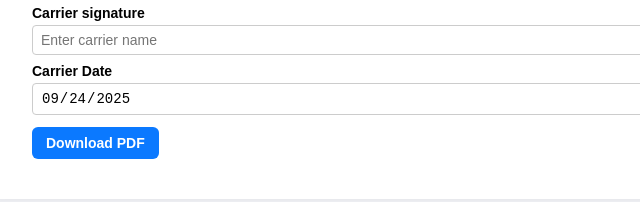
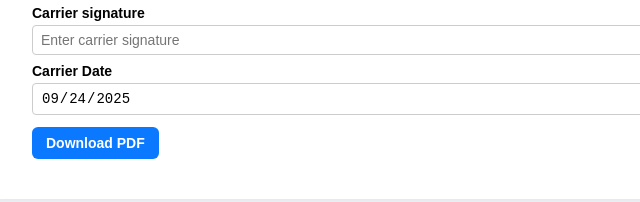
Before and after one commit to urbansxpress-ux/Dispatcher-Carrier-Agreemen1, a plain HTML site: page index.html in a window 1280 px wide. Shown: the part 1140-1342 px from the top of the page, 208-848 px from the left. Drawn offline with Linux system fonts and the light colour scheme.

Commit message:
Add files via upload

```diff
--- a/index.html
+++ b/index.html
@@ -68,7 +68,7 @@
     <label for="carrierName">Carrier Name</label>
     <input id="carrierName" type="text" placeholder="Enter carrier name">
         <label for="carrierName">Carrier signature</label>
-    <input id="carrierName" type="text" placeholder="Enter carrier name">
+    <input id="carrierName" type="text" placeholder="Enter carrier signature">
 
 
     <label for="date">Carrier Date</label>
```
